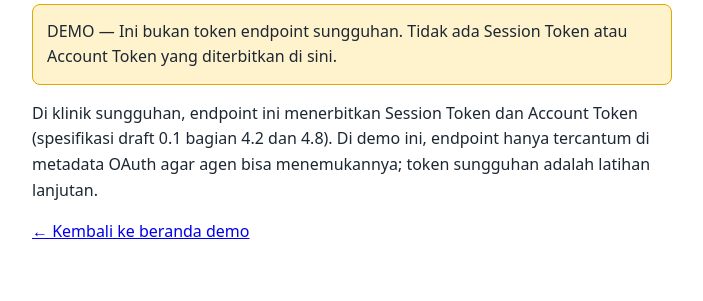
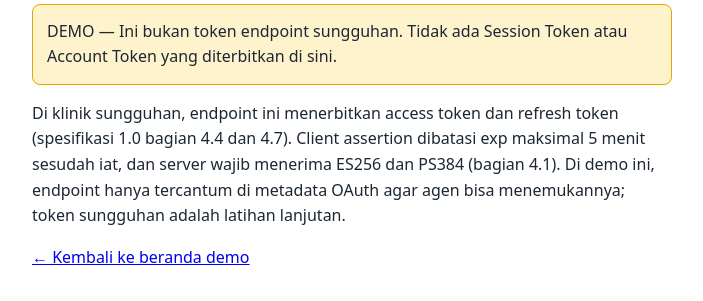
Before and after one commit to xien63/xien63.github.io, a plain HTML site: page oauth/token/index.html in a window 1280 px wide. Shown: the part 109-410 px from the top of the page, without its empty margins (288-991 px from the left). Drawn offline with Linux system fonts and the light colour scheme.

Commit message:
Selaraskan demo klinik ke Poppy 1.0

```diff
--- a/oauth/token/index.html
+++ b/oauth/token/index.html
@@ -9,7 +9,7 @@
 <body>
 <h1>Token endpoint demo</h1>
 <div class="demo">DEMO — Ini bukan token endpoint sungguhan. Tidak ada Session Token atau Account Token yang diterbitkan di sini.</div>
-<p>Di klinik sungguhan, endpoint ini menerbitkan Session Token dan Account Token (spesifikasi draft 0.1 bagian 4.2 dan 4.8). Di demo ini, endpoint hanya tercantum di metadata OAuth agar agen bisa menemukannya; token sungguhan adalah latihan lanjutan.</p>
+<p>Di klinik sungguhan, endpoint ini menerbitkan access token dan refresh token (spesifikasi 1.0 bagian 4.4 dan 4.7). Client assertion dibatasi exp maksimal 5 menit sesudah iat, dan server wajib menerima ES256 dan PS384 (bagian 4.1). Di demo ini, endpoint hanya tercantum di metadata OAuth agar agen bisa menemukannya; token sungguhan adalah latihan lanjutan.</p>
 <p><a href="../../index.html">← Kembali ke beranda demo</a></p>
 </body>
 </html>
```
